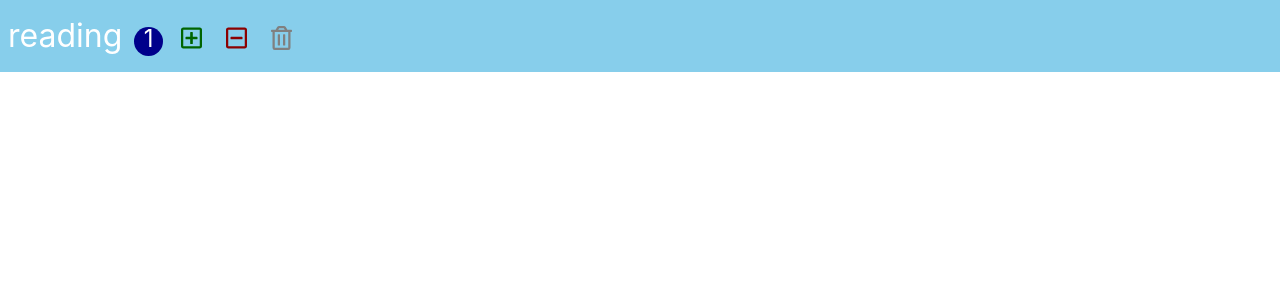
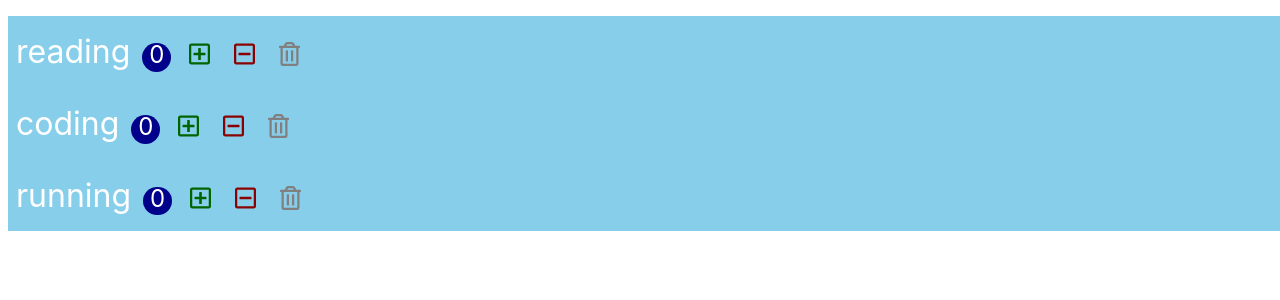
Before and after one commit to delphkim/react_basic_habit_tracker, a React (Create React App) app: page / in a window 1280 px wide. Shown: the top 300 px of the page. Built offline with nearby package versions, Linux system fonts and the light colour scheme.

Commit message:
Add Habits

```diff
--- a/src/components/app.css
+++ b/src/components/app.css
@@ -1,3 +1,6 @@
+ul {
+  padding-left: 0;
+}
 li {
   list-style: none;
 }
@@ -6,6 +9,9 @@ button {
   border: none;
   outline: none;
   cursor: pointer;
+}
+.habits {
+  padding-left: 0.5em;
 }
 .habit {
   background-color: skyblue;
--- a/src/components/app.jsx
+++ b/src/components/app.jsx
@@ -1,11 +1,10 @@
 import './app.css';
-import Habit from './habit';
-
+import Habits from './habits';
 import React, { Component } from 'react';
 
 class App extends Component {
   render() {
-    return <Habit />;
+    return <Habits />;
   }
 }
 
--- a/src/components/habit.jsx
+++ b/src/components/habit.jsx
@@ -1,26 +1,21 @@
 import React, { Component } from 'react';
 
 class Habit extends Component {
-  state = {
-    id: 1,
-    name: 'reading',
-    count: 1,
-  };
   handleIncrease = () => {
-    this.setState((state) => ({ ...this.state, count: this.state.count + 1 }));
+    this.props.onIncrease(this.props.habit);
   };
   handleDecrease = () => {
-    const count = this.state.count - 1;
-    this.setState((state) => ({
-      ...this.state,
-      count: count < 0 ? 0 : count,
-    }));
+    this.props.onDecrease(this.props.habit);
+  };
+  handleDelete = () => {
+    this.props.onDelete(this.props.habit);
   };
   render() {
     return (
-      <li className='habit' id={this.state.id}>
-        <span className='habit-name'>{this.state.name}</span>
-        <span className='habit-count'>{this.state.count}</span>
+      <>
+        <li className='habit'>
+          <span className='habit-name'>{this.props.habit.name}</span>
+          <span className='habit-count'>{this.props.habit.count}</span>
           <button
             className='button button-increase'
             onClick={this.handleIncrease}
@@ -33,10 +28,11 @@ class Habit extends Component {
           >
             <i class='far fa-minus-square'></i>
           </button>
-        <button className='button button-delete'>
+          <button className='button button-delete' onClick={this.handleDelete}>
             <i class='far fa-trash-alt'></i>
           </button>
         </li>
+      </>
     );
   }
 }
--- /dev/null
+++ b/src/components/habits.jsx
@@ -0,0 +1,71 @@
+import React, { Component } from 'react';
+import Habit from './habit';
+class Habits extends Component {
+  state = {
+    habits: [
+      {
+        id: Math.random(),
+        name: 'reading',
+        count: 0,
+      },
+      {
+        id: Math.random(),
+        name: 'coding',
+        count: 0,
+      },
+      {
+        id: Math.random(),
+        name: 'running',
+        count: 0,
+      },
+    ],
+  };
+  handleIncrease = (habit) => {
+    const newHabits = this.state.habits.map((item) => {
+      if (item.id === habit.id) {
+        return { ...habit, count: habit.count + 1 };
+      } else {
+        return item;
+      }
+    });
+
+    this.setState((state) => {
+      return { habits: newHabits };
+    });
+  };
+  handleDecrease = (habit) => {
+    const newHabits = this.state.habits.map((item) => {
+      if (item.id === habit.id) {
+        const count = habit.count - 1;
+        return { ...habit, count: count < 0 ? 0 : count };
+      } else {
+        return item;
+      }
+    });
+    this.setState((state) => {
+      return { habits: newHabits };
+    });
+  };
+  handleDelete = (habit) => {
+    const newHabits = this.state.habits.filter((item) => item.id !== habit.id);
+    this.setState((state) => ({ habits: newHabits }));
+  };
+
+  render() {
+    return (
+      <ul className='habits'>
+        {this.state.habits.map((habit) => (
+          <Habit
+            key={habit.id}
+            habit={habit}
+            onIncrease={this.handleIncrease}
+            onDecrease={this.handleDecrease}
+            onDelete={this.handleDelete}
+          />
+        ))}
+      </ul>
+    );
+  }
+}
+
+export default Habits;
```
Lines whose indentation alone changed are shown as unchanged.
